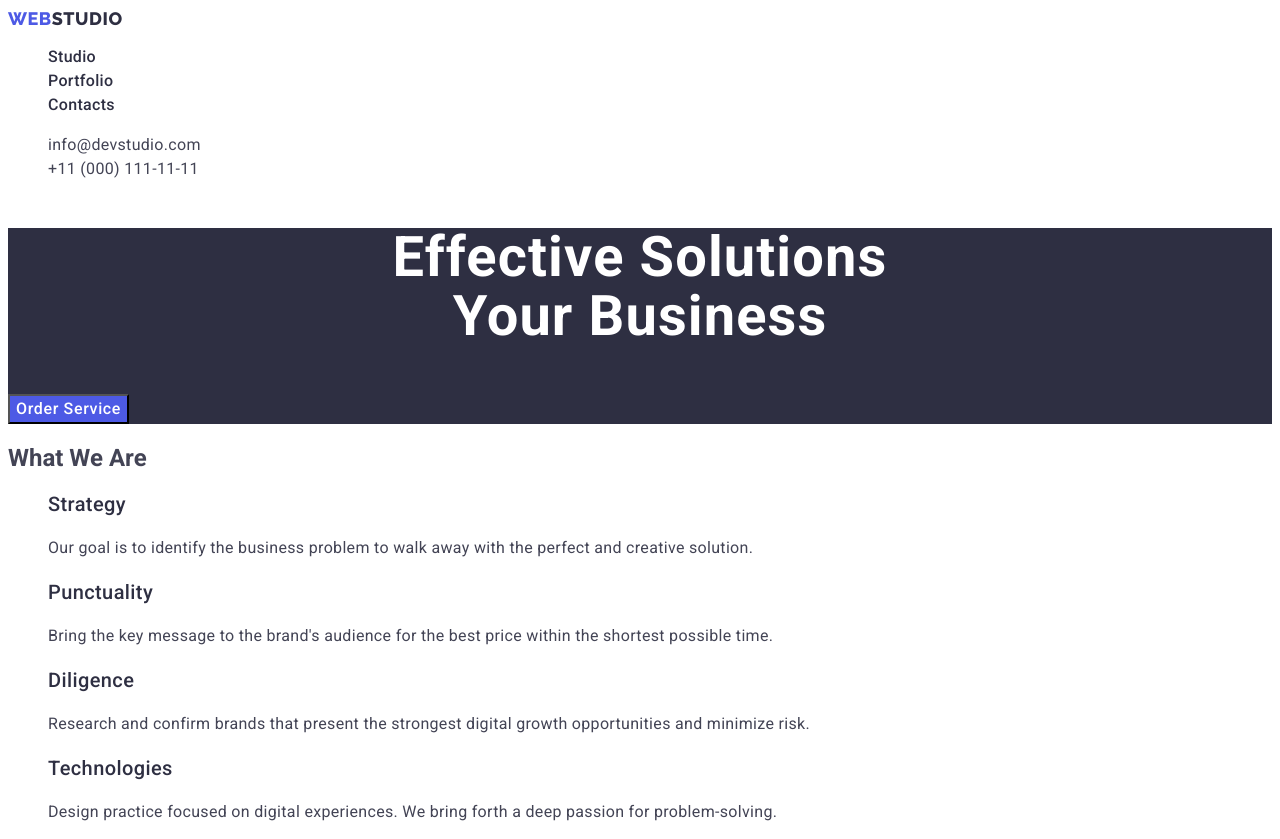
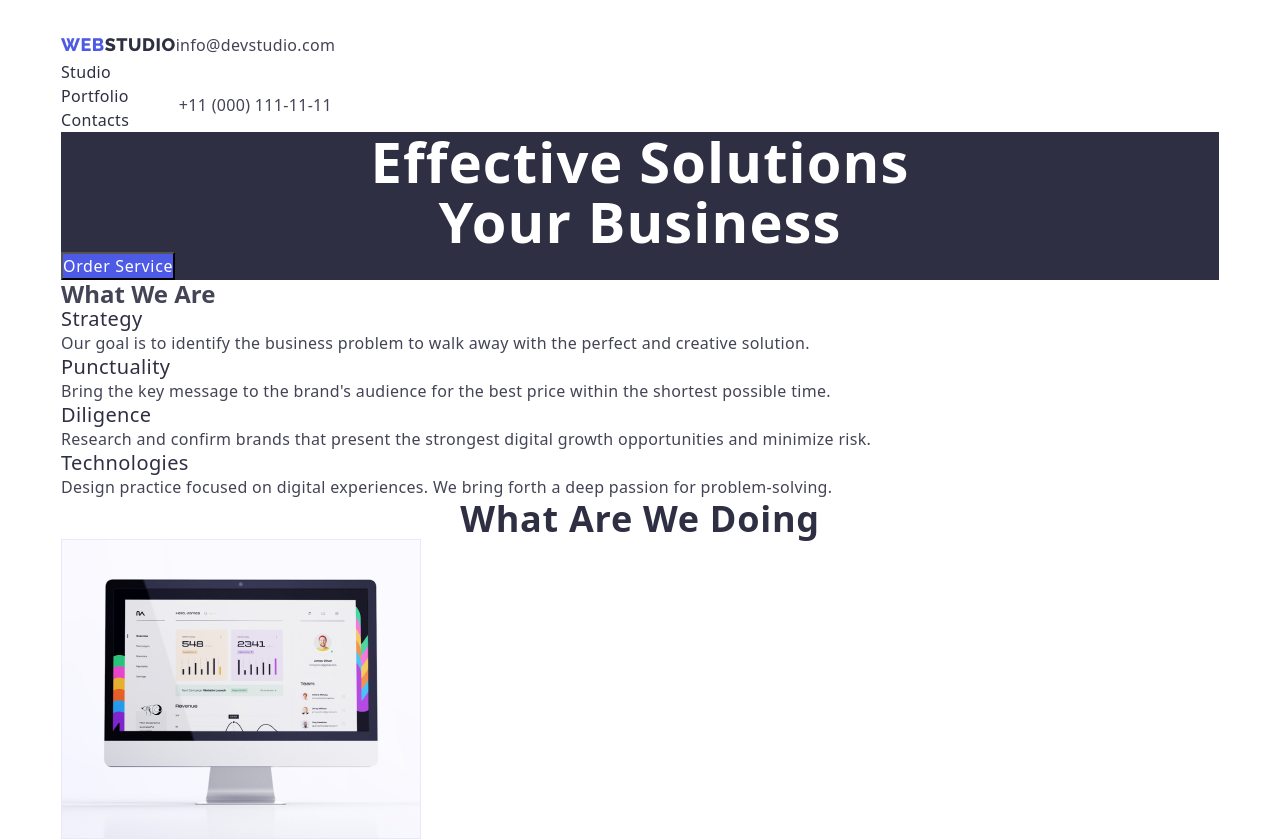
Before and after one commit to LizaDiego/goit-markup-hw-03, a plain HTML site: page index.html in a window 1280 px wide. Shown: the top 839 px of the page. Drawn offline with nearby package versions, Linux system fonts and the light colour scheme.

Commit message:
Update 1

```diff
--- a/css/style.css
+++ b/css/style.css
@@ -1,4 +1,13 @@
 @import url('https://fonts.googleapis.com/css2?family=Raleway:wght@800&family=Roboto:wght@400;500;700;900&display=swap');
+
+/* Reset */
+
+* {
+  margin: 0;
+  padding: 0;
+}
+
+/* Variables */
 
 :root {
   --iriscolor: #404bbf;
@@ -8,9 +17,27 @@
   --whitecolor: white;
   --slatecolor: #434455;
   --cloudcolor: #f4f4fd;
+  --lightcolor: #e7e9fc;
 }
 
 /* Studio */
+
+.img {
+  display: block;
+}
+
+.header .container {
+  display: flex;
+}
+
+.container {
+  width: 1158px;
+  margin: 0 auto;
+}
+
+.list-item {
+  display: flex;
+}
 
 body {
   font-family: 'Roboto', sans-serif;
--- a/index.html
+++ b/index.html
@@ -8,6 +8,13 @@
 
 <!-- CSS -->
     <link rel="stylesheet" href="./css/style.css">
+
+<!-- Style Normalization -->
+    <link rel="stylesheet"
+    href="https://cdnjs.cloudflare.com/ajax/libs/modern-normalize/2.0.0/modern-normalize.min.css" integrity="sha512-4xo8blKMVCiXpTaLzQSLSw3KFOVPWhm/TRtuPVc4WG6kUgjH6J03IBuG7JZPkcWMxJ5huwaBpOpnwYElP/m6wg=="
+    crossorigin="anonymous"
+    referrerpolicy="no-referrer"
+    />
 
 <!-- Google Fonts -->
 
@@ -20,7 +27,8 @@
 
 <body>
 <!-- Header -->
-    <header>
+<header class="header">
+<div class="container">
         <nav>
             <a href="./index.html" class="logo link">Web<span class="studio-logo">Studio</span>
             </a>
@@ -46,44 +54,53 @@
                 </li>
             </ul>
         </address>
+</div>
 </header>
 
     <!-- Main -->
     <main>
     <!-- Section 1 -->
+<div class="container">
     <section class="bg-sectionone">
         <h1 class="header">Effective Solutions <br /> Your Business
         </h1>
         <button type="button" class="button">Order Service
         </button>
     </section>
+</div>
     <!-- Section 2 -->
+<div class="container">
     <section>
         <h2>What We Are</h2>
         <ul class="list">
             <li>
                 <h3 class="desctitle">Strategy</h3>
-                    <p class="desclist">Our goal is to identify the business problem to walk away with the perfect and creative solution.</p>
+                <p class="desclist">Our goal is to identify the business problem to walk away with the perfect and creative
+                    solution.</p>
             </li>
 
             <li>
                 <h3 class="desctitle">Punctuality</h3>
-                    <p class="desclist"> Bring the key message to the brand's audience for the best price within the shortest possible time.</p>
+                <p class="desclist"> Bring the key message to the brand's audience for the best price within the shortest
+                    possible time.</p>
             </li>
 
             <li>
                 <h3 class="desctitle">Diligence</h3>
-                    <p class="desclist">Research and confirm brands that present the strongest digital growth opportunities and minimize risk.</p>
+                <p class="desclist">Research and confirm brands that present the strongest digital growth opportunities and
+                    minimize risk.</p>
             </li>
 
             <li>
                 <h3 class="desctitle">Technologies</h3>
-                    <p class="desclist">Design practice focused on digital experiences. We bring forth a deep passion for problem-solving.</p>
+                <p class="desclist">Design practice focused on digital experiences. We bring forth a deep passion for
+                    problem-solving.</p>
             </li>
         </ul>
-
     </section>
+</div>
     <!-- Section 3 -->
+<div class="container">
     <section>
         <h2 class="sectiontitle">What are we doing</h2>
         <ul class="list">
@@ -98,57 +115,41 @@
             </li>
         </ul>
     </section>
+</div>
     <!-- Section 4 -->
+<div class="container">
     <section class="sectionfour bg-sectionfour">
         <h2 class="sectiontitle">Our Team</h2>
-
         <ul class="list">
             <li class="teamname">
-                    <img
-                    src="./images/smiling-man-with-beard.jpg"
-                    width="264"
-                    alt="smiling-man-with-beard"
-
-                    />
+                <img src="./images/smiling-man-with-beard.jpg" width="264" alt="smiling-man-with-beard" />
                 <h3 class="desctitle">Mark Guerrero</h3>
                 <p class="desclist">Product Designer</p>
 
             </li>
             <li class="teamname">
-                    <img
-                     src="./images/smiling-man-looking-right.jpg"
-                     width="264"
-                     alt="smiling-man-looking-right"
-
-                     />
+                <img src="./images/smiling-man-looking-right.jpg" width="264" alt="smiling-man-looking-right" />
                 <h3 class="desctitle">Tom Ford</h3>
                 <p class="desclist">Frontend Developer</p>
 
             </li>
             <li class="teamname">
-                    <img
-                     src="./images/smiling-girl-in-pink.jpg"
-                     width="264"
-                     alt="smiling-girl-in-pink"
-
-                     />
+                <img src="./images/smiling-girl-in-pink.jpg" width="264" alt="smiling-girl-in-pink" />
                 <h3 class="desctitle">Camila Garcia</h3>
                 <p class="desclist">Marketing</p>
 
             </li>
             <li class="teamname">
-                    <img
-                    src="./images/smiling-man-in-gray.jpg"
-                    width="264"
-                    alt="smiling-man-in-gray"
-
-                    />
+                <img src="./images/smiling-man-in-gray.jpg" width="264" alt="smiling-man-in-gray" />
                 <h3 class="desctitle">Daniel Wilson</h3>
-                    <p class="desclist">UI Designer</p></li>
+                <p class="desclist">UI Designer</p>
+            </li>
         </ul>
     </section>
+    </div>
     </main>
 <!-- Footer -->
+<div class="container">
     <footer class="bg-footer">
         <a href="./index.html" class="logo link">Web<span class="studio-ftlogo">Studio</span>
         </a>
@@ -158,5 +159,6 @@
             marketing & growth solutions.
         </p>
     </footer>
+</div>
 </body>
 </html>
```
Lines whose indentation alone changed are shown as unchanged.
